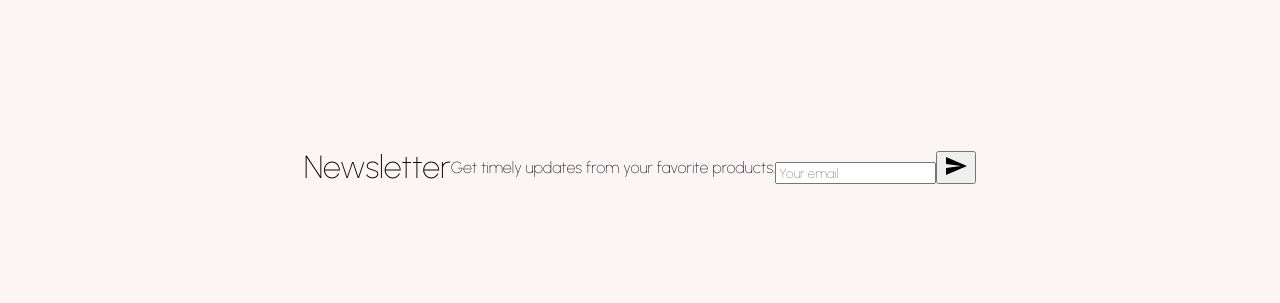
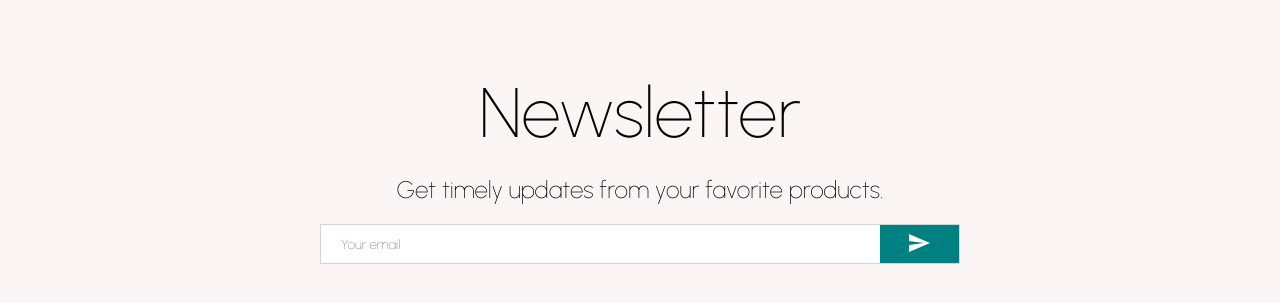
Before and after one commit to johnyoun28/E-commerce, a React (Create React App) app: page / in a window 1280 px wide. Shown: the part 2329-2632 px from the top of the page. Built offline with nearby package versions, Linux system fonts and the light colour scheme.

Commit message:
newsletter

```diff
--- a/src/Components/Newsletter.js
+++ b/src/Components/Newsletter.js
@@ -8,13 +8,37 @@
     display: flex;
     align-items: center;
     justify-content: center;
+    flex-direction: column;
 
 `
-const Title = styled.h1``
-const Desc = styled.div``
-const InputContainer = styled.div``
-const Input = styled.input``
-const Button = styled.button``
+const Title = styled.h1`
+  font-size: 70px;
+  margin-bottom: 20px;
+`
+const Desc = styled.div`
+  font-size: 24px;
+  font-weight: 300;
+  margin-bottom: 20px;
+`
+const InputContainer = styled.div`
+  width: 50%;
+  height: 40px;
+  background-color: white;
+  display: flex;
+  justify-content: space-between ;
+  border: 1px solid lightgray;
+`
+const Input = styled.input`
+  border: none;
+  flex: 8;
+  padding-left: 20px;
+`
+const Button = styled.button`
+  flex: 1;
+  border: none;
+  background-color: teal;
+  color: white;
+`
 
 const Newsletter = () => {
   return (
```
